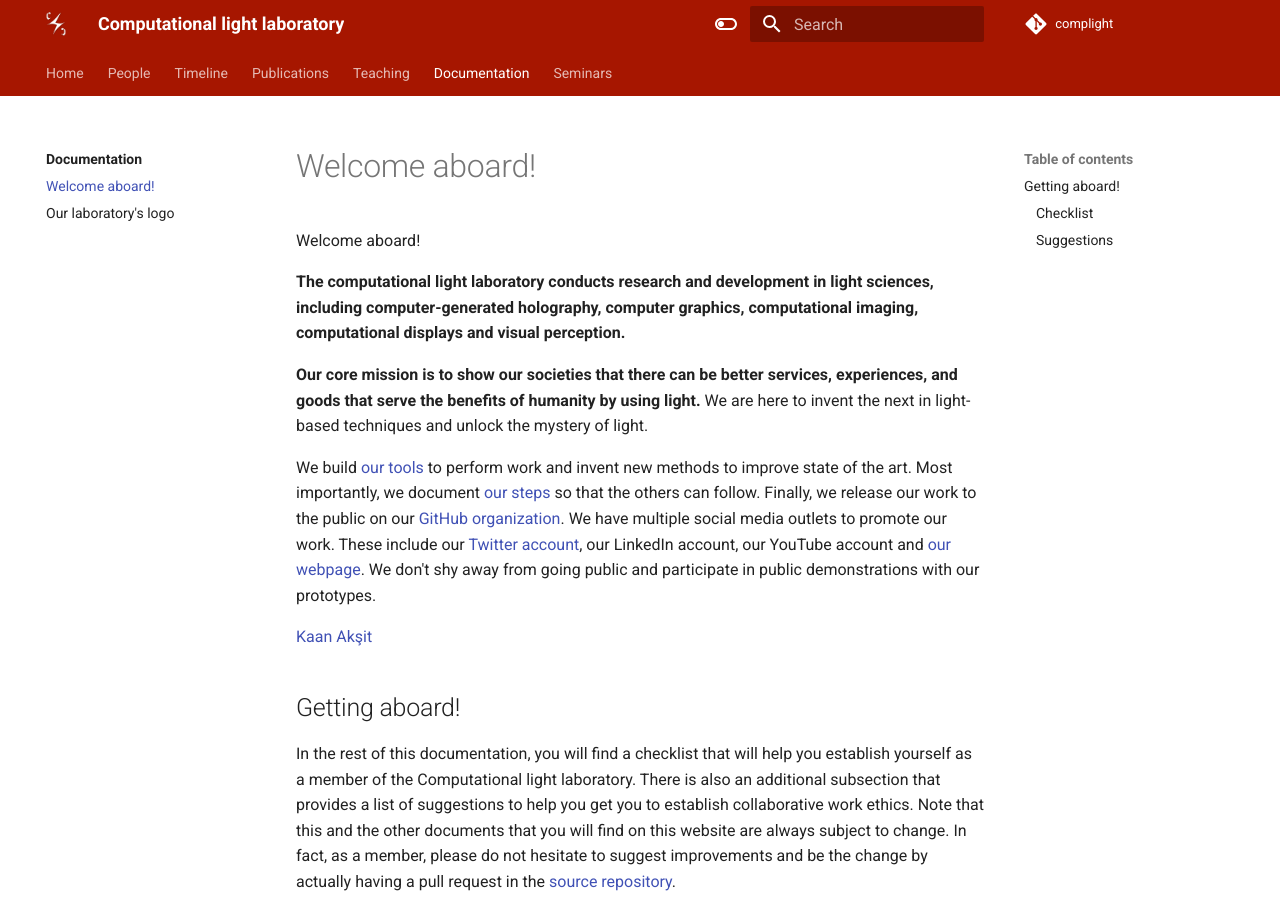
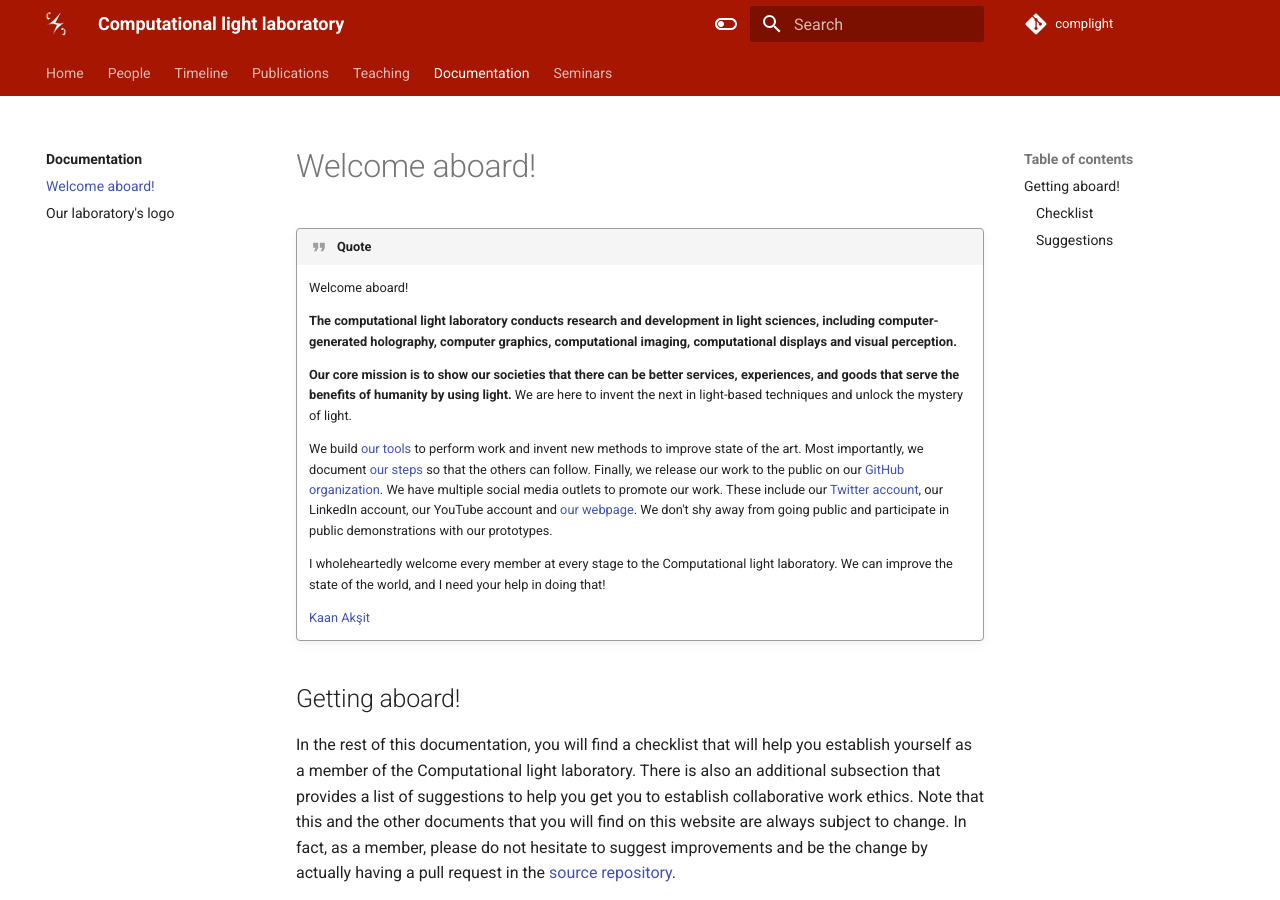
Before and after one commit to complight/complight.github.io, an MkDocs documentation site: the page built from docs/documentation/getting_started.md, in a window 1280 px wide and 900 px high. Built offline with MkDocs 1.6.1 and Material for MkDocs 9.7.7, drawn with Linux system fonts in a browser that asks for light colours.

```diff
--- a/docs/documentation/getting_started.md
+++ b/docs/documentation/getting_started.md
@@ -1,19 +1,23 @@
 # Welcome aboard!
-Welcome aboard!
+!!! quote
+	Welcome aboard!
 
-**The computational light laboratory conducts research and development in light sciences, including computer-generated holography, computer graphics, computational imaging, computational displays and visual perception.**
+	**The computational light laboratory conducts research and development in light sciences, including computer-generated holography, computer graphics, computational imaging, computational displays and visual perception.**
 
-**Our core mission is to show our societies that there can be better services, experiences, and goods that serve the benefits of humanity by using light.**
-We are here to invent the next in light-based techniques and unlock the mystery of light.
+	**Our core mission is to show our societies that there can be better services, experiences, and goods that serve the benefits of humanity by using light.**
+	We are here to invent the next in light-based techniques and unlock the mystery of light.
 
-We build [our tools](https://github.com/kunguz/odak) to perform work and invent new methods to improve state of the art.
-Most importantly, we document [our steps](https://complight.github.io/documentation) so that the others can follow.
-Finally, we release our work to the public on our [GitHub organization](https://github.com/complight).
-We have multiple social media outlets to promote our work.
-These include our [Twitter account](https://twitter.com/complightlab), our LinkedIn account, our YouTube account and [our webpage](https://complight.github.io/).
-We don't shy away from going public and participate in public demonstrations with our prototypes.
+	We build [our tools](https://github.com/kunguz/odak) to perform work and invent new methods to improve state of the art.
+	Most importantly, we document [our steps](https://complight.github.io/documentation) so that the others can follow.
+	Finally, we release our work to the public on our [GitHub organization](https://github.com/complight).
+	We have multiple social media outlets to promote our work.
+	These include our [Twitter account](https://twitter.com/complightlab), our LinkedIn account, our YouTube account and [our webpage](https://complight.github.io/).
+	We don't shy away from going public and participate in public demonstrations with our prototypes.
 
-[Kaan Akşit](https://kaanaksit.com)
+	I wholeheartedly welcome every member at every stage to the Computational light laboratory.
+	We can improve the state of the world, and I need your help in doing that!
+
+	[Kaan Akşit](https://kaanaksit.com)
 
 ## Getting aboard!
 In the rest of this documentation, you will find a checklist that will help you establish yourself as a member of the Computational light laboratory.
```
Also changed, not shown: docs/publications/index.md (+34 -1 lines), docs/publications/media/rotating_3d.png (added).
